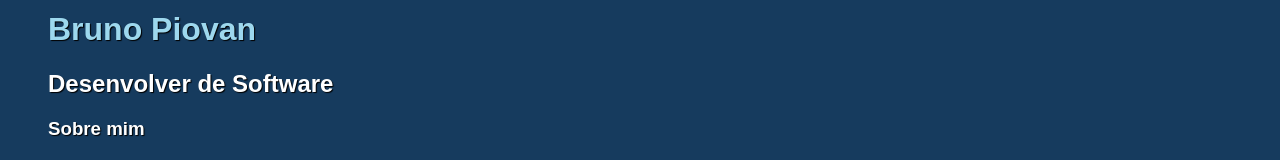
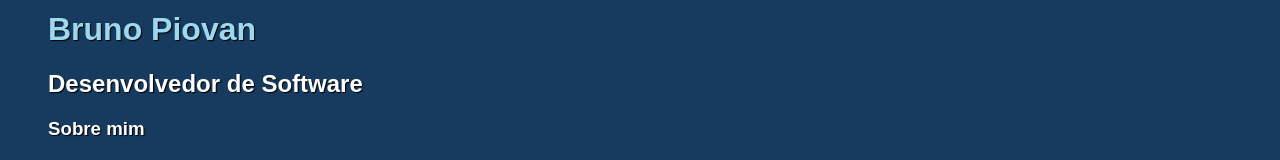
Before and after one commit to Brunohpiovan/portfolio, a plain HTML site: page index.html in a window 1280 px wide. Shown: the part 302-462 px from the top of the page. Drawn offline with Linux system fonts and the light colour scheme.

Commit message:
update index.html

```diff
--- a/index.html
+++ b/index.html
@@ -25,7 +25,7 @@
 
         </div>
         <h1>Bruno Piovan</h1>
-        <h2>Desenvolver de Software</h2>
+        <h2>Desenvolvedor de Software</h2>
     </header>
     <main>
         <section>
```
